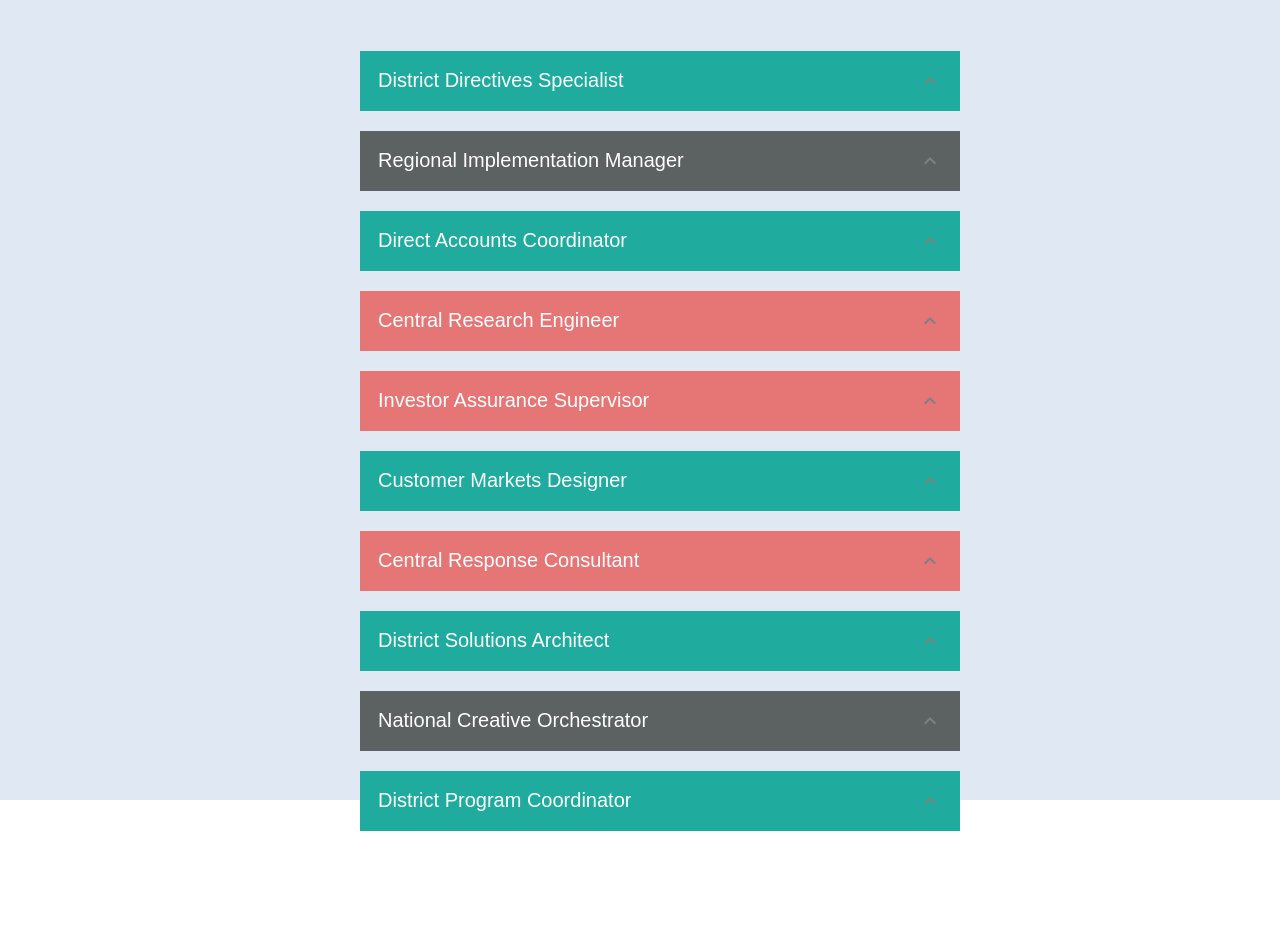
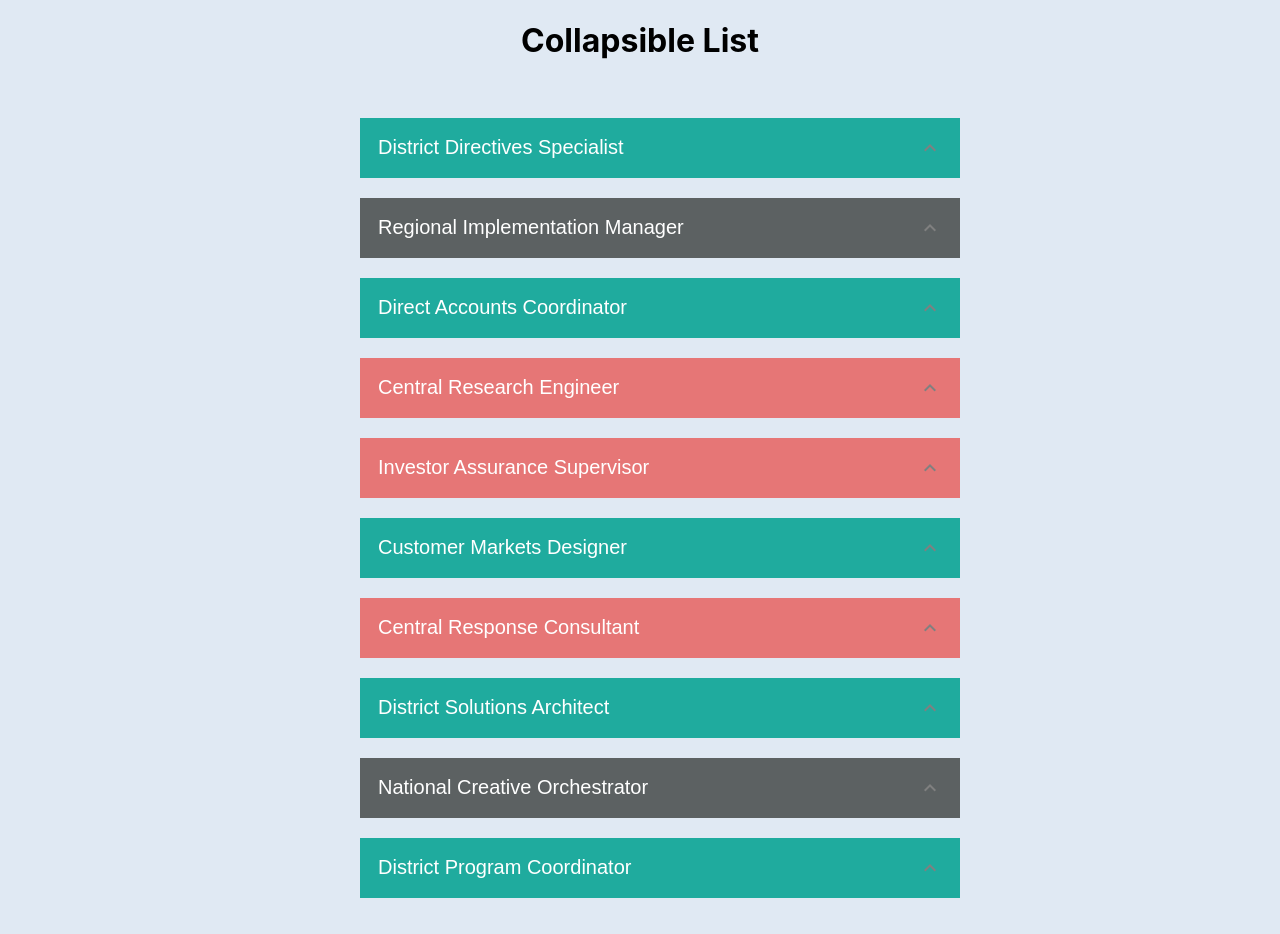
Before and after one commit to eminaydin/Collapsible-List-Component, a React (Create React App) app: page / in a window 1280 px wide. Before the commit the page ends 851 px from the top, so only its background shows below. Built offline with nearby package versions, Linux system fonts and the light colour scheme.

Commit message:
Overflowing items issue fixed

```diff
--- a/public/index.html
+++ b/public/index.html
@@ -16,6 +16,11 @@
       user's mobile device or desktop. See https://developers.google.com/web/fundamentals/web-app-manifest/
     -->
     <link rel="manifest" href="%PUBLIC_URL%/manifest.json" />
+    <style>
+      body {
+        background-color: #e0e9f3;
+      }
+    </style>
     <!--
       Notice the use of %PUBLIC_URL% in the tags above.
       It will be replaced with the URL of the `public` folder during the build.
--- a/src/App.css
+++ b/src/App.css
@@ -2,9 +2,8 @@
     display: flex;
     justify-content: center;
     align-items: center;
-    height: 100vh;
+    height: 100%;
     flex-direction: column;
-    background-color: #e0e9f3;
 }
 .collapse {
     width: 50%;
--- a/src/components/collapsible/index.css
+++ b/src/components/collapsible/index.css
@@ -16,25 +16,18 @@
   width: 100%;
   border: none;
   text-align: left;
-
   font-size: 20px;
 }
-
-.active,
-.collapsible:hover {
-  background-color: #555;
-}
-
 .content {
-  padding: 0 18px;
+  padding: 0 20px;
   overflow: hidden;
   height: 0px;
   background-color: #e6e1e1;
-  transition: height 0.5s;
+  transition: height 0.4s;
 }
 
 .text {
-  height: 200px;
+  height: 230px;
 }
 li {
   list-style: none;
@@ -52,3 +45,7 @@ i {
   transition: 0.5s;
   color: grey;
 }
+
+p {
+    font-size: 20px;
+}
```
